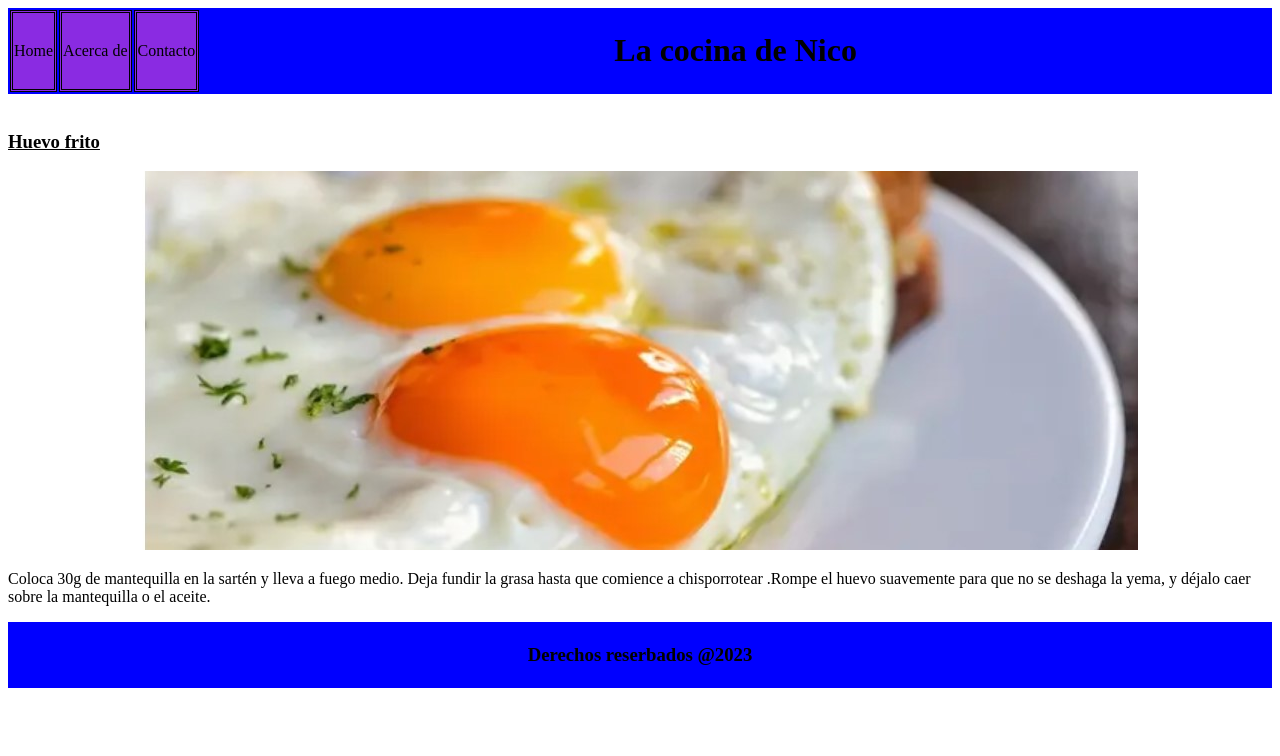
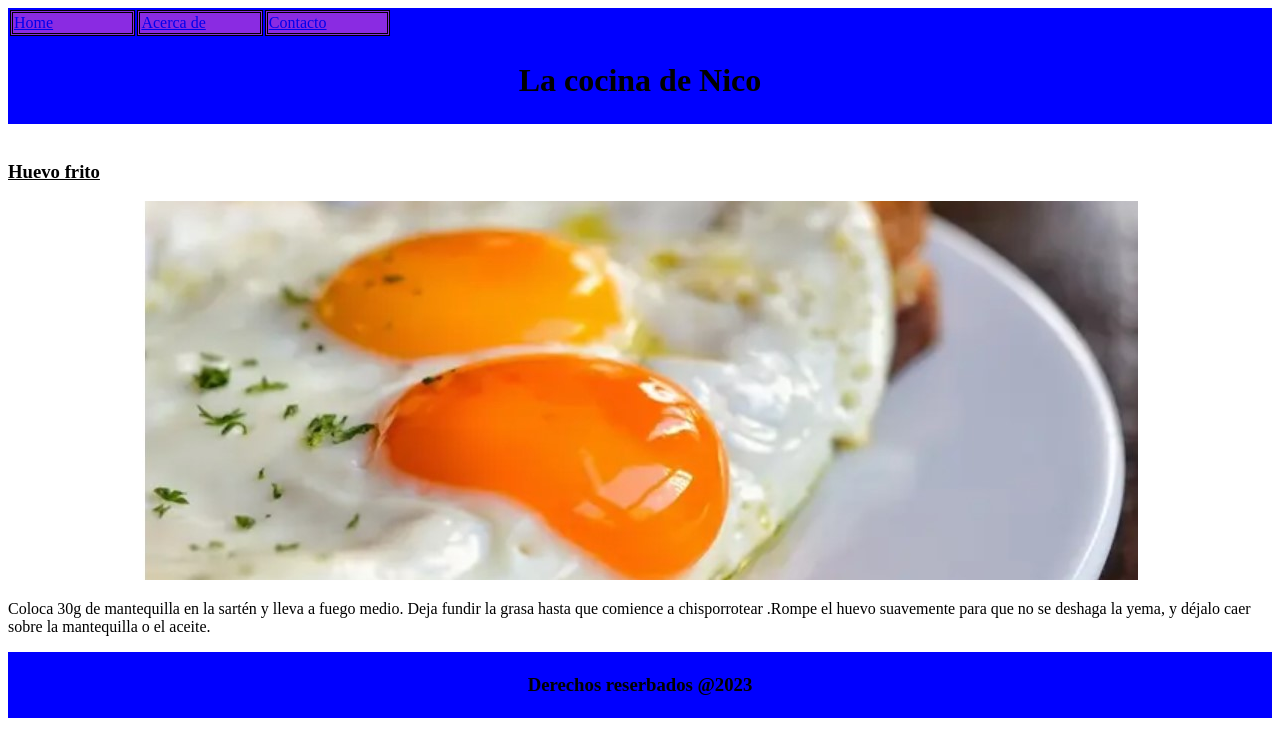
Before and after one commit to Naflok/CODO-PYTHON-FRONT-END-2023-1-Actividad1, a plain HTML site: page receta.html in a window 1280 px wide. Drawn offline with Linux system fonts and the light colour scheme.

```diff
--- a/receta.html
+++ b/receta.html
@@ -5,13 +5,14 @@
 <title>La cocina de Nico - Huevo frito</title>
 </head>
 <body>
-
     <table style="background-color: blue; width:100%;">
-        <tr><td style="border-style:double; width:auto; background-color: blueviolet;">Home</td>
-            <td style="border-style:double; width:auto; white-space: nowrap; background-color: blueviolet">Acerca de</td>
-            <td style="border-style:double; width:auto; background-color: blueviolet">Contacto</td>
-            <th style="width: 100%" align="Center" colspan="4"><h1>La cocina de Nico</h1></th>
+        <tr><td style="border-style:double; width:10%; background-color: blueviolet;"><a href="index.html">Home</a></td>
+            <td style="border-style:double; width:10%; background-color: blueviolet"><a href="acercaDe.html">Acerca de</a></td>
+            <td style="border-style:double; width:10%; background-color: blueviolet"><a href="contacto.html">Contacto</a></td>
+            <td style="width:70%;"></td>
         </tr>
+        <tr></tr>
+        <tr><th style="width: 100%;" align="Center" colspan="4"><h1>La cocina de Nico</h1></th></tr>
     </table>
 <br>
 
```
Also changed, not shown: acercaDe.html (+1 -1 lines).
